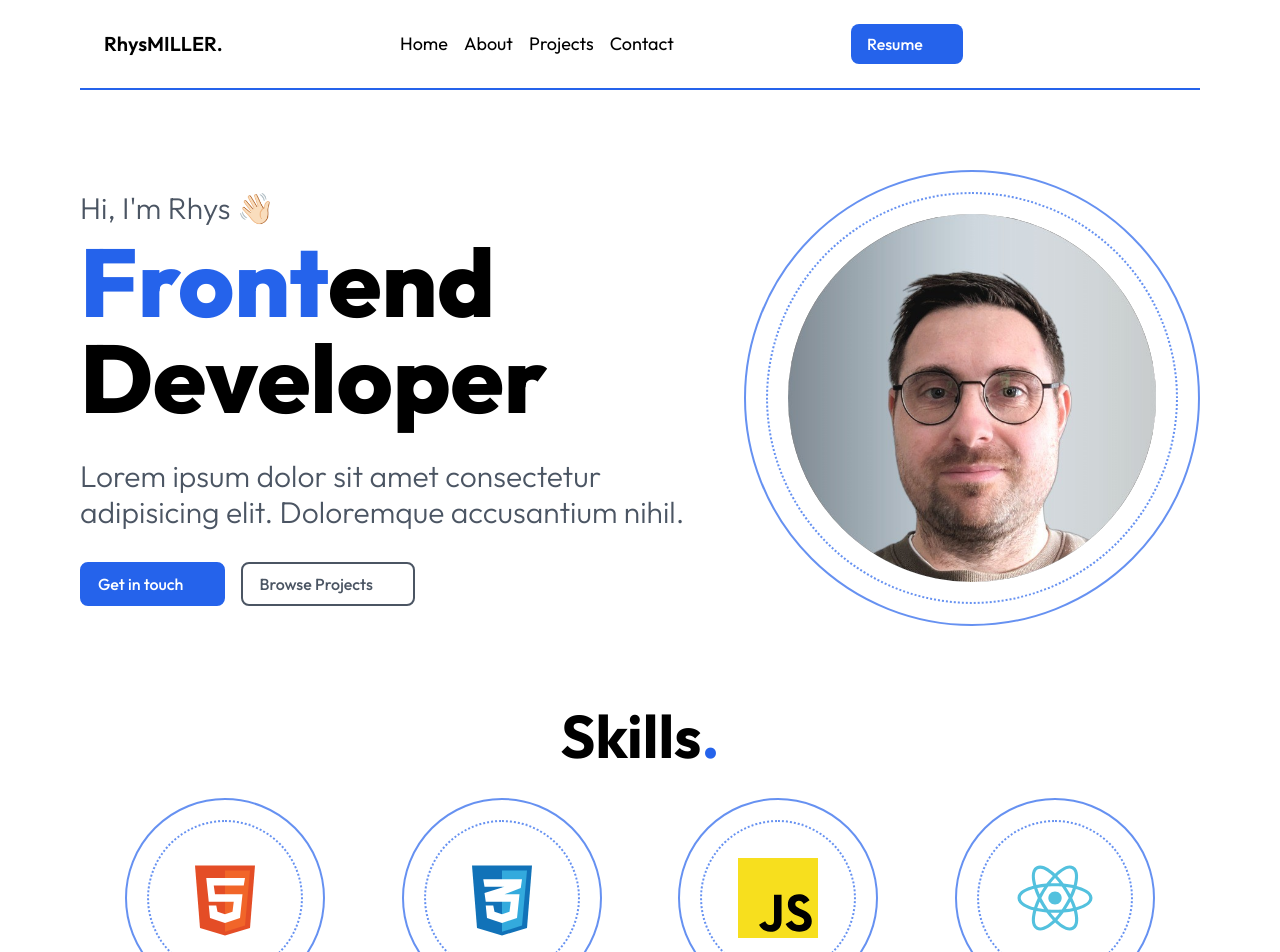
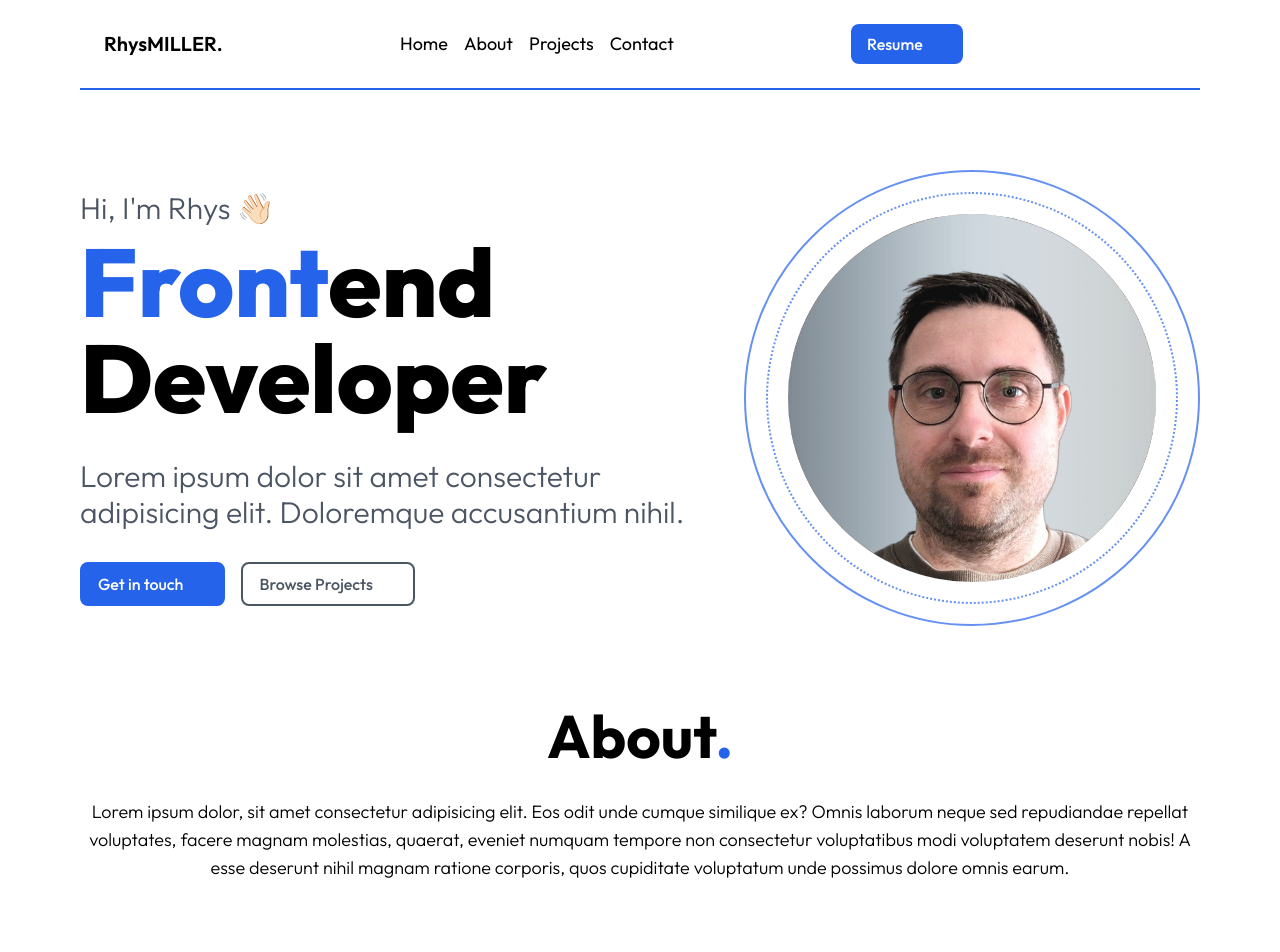
Before and after one commit to rjmills87/portfolio-2.0, a React (Vite) app: page / in a window 1280 px wide. Shown: the top 952 px of the page. Built offline with nearby package versions, Linux system fonts and the light colour scheme; some icons are missing.

Commit message:
Added About component.

```diff
--- a/src/App.jsx
+++ b/src/App.jsx
@@ -2,6 +2,7 @@ import "./App.css";
 import Header from "./components/Header";
 import Footer from "./components/Footer";
 import Hero from "./components/Hero";
+import About from "./components/About";
 import Skills from "./components/Skills";
 
 export default function App() {
@@ -9,6 +10,7 @@ export default function App() {
     <>
       <Header />
       <Hero />
+      <About />
       <Skills />
       <Footer />
     </>
--- /dev/null
+++ b/src/components/About.jsx
@@ -0,0 +1,19 @@
+export default function About() {
+  return (
+    <>
+      <div className=" flex flex-col justify-center items-center m-6 my-20 lg:mx-20">
+        <h2 className="text-5xl lg:text-6xl font-bold pb-8 text-center">
+          About<span className="text-blue-600">.</span>
+        </h2>
+        <p className="text-center text-lg font-light leading-7">
+          Lorem ipsum dolor, sit amet consectetur adipisicing elit. Eos odit
+          unde cumque similique ex? Omnis laborum neque sed repudiandae repellat
+          voluptates, facere magnam molestias, quaerat, eveniet numquam tempore
+          non consectetur voluptatibus modi voluptatem deserunt nobis! A esse
+          deserunt nihil magnam ratione corporis, quos cupiditate voluptatum
+          unde possimus dolore omnis earum.
+        </p>
+      </div>
+    </>
+  );
+}
--- a/src/components/Hero.jsx
+++ b/src/components/Hero.jsx
@@ -12,7 +12,7 @@ export default function Hero() {
           <h1 className=" text-6xl md:text-7xl lg:text-8xl font-extrabold pb-4 lg:pb-8">
             <span className="text-blue-600">Front</span>end Developer
           </h1>
-          <p className="text-2xl lg:text-3xl text-gray-600 font-light pb-8">
+          <p className="text-2xl lg:text-3xl text-gray-600 font-light pb-8 leading-7">
             Lorem ipsum dolor sit amet consectetur adipisicing elit. Doloremque
             accusantium nihil.
           </p>
```
